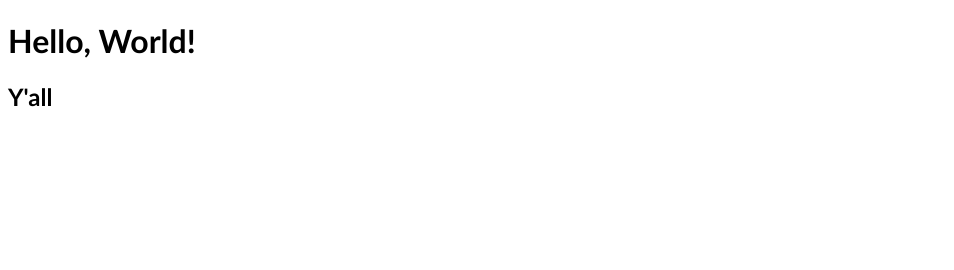
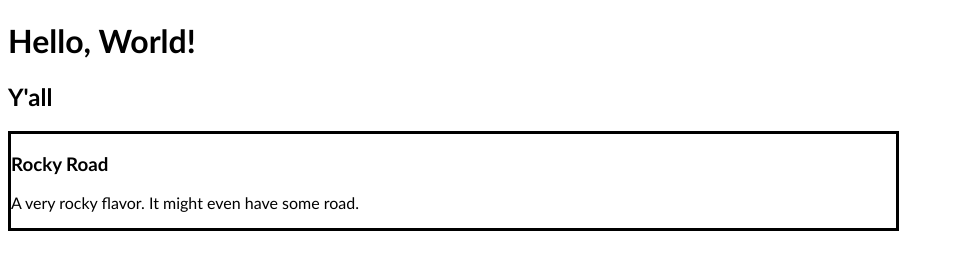
Before and after one commit to JBCoder1/octo-super-explosion, a plain HTML site: page index.html in a window 1280 px wide. Shown: the whole page, without its empty margins (0-954 px from the left). Drawn offline with Linux system fonts and the light colour scheme.

Commit message:
Added one flavor and the CSS flavor class.

```diff
--- a/index.html
+++ b/index.html
@@ -7,12 +7,23 @@
         margin: 0;
         padding: 0;
       }
+      .flavorBox {
+        width: 70%;
+        float: left;
+        border: 3px solid black;
+      }
+
     </style>
   </head>
 
   <body>
     <h1>Hello, World!</h1>
     <h2> Y'all </h2>
+
+    <div class="flavorBox">
+      <h3>Rocky Road</h3>
+      <p>A very rocky flavor. It might even have some road.</p>
+    </div>
   </body>
 
 </html>
```
